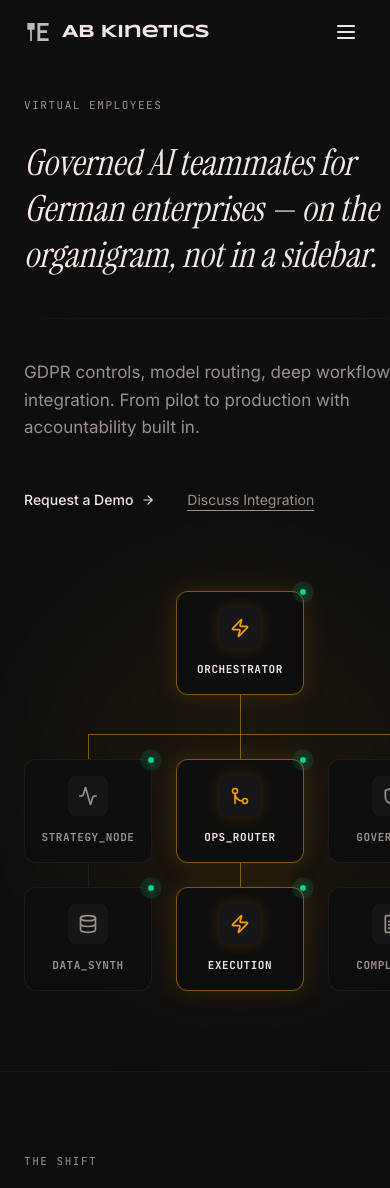
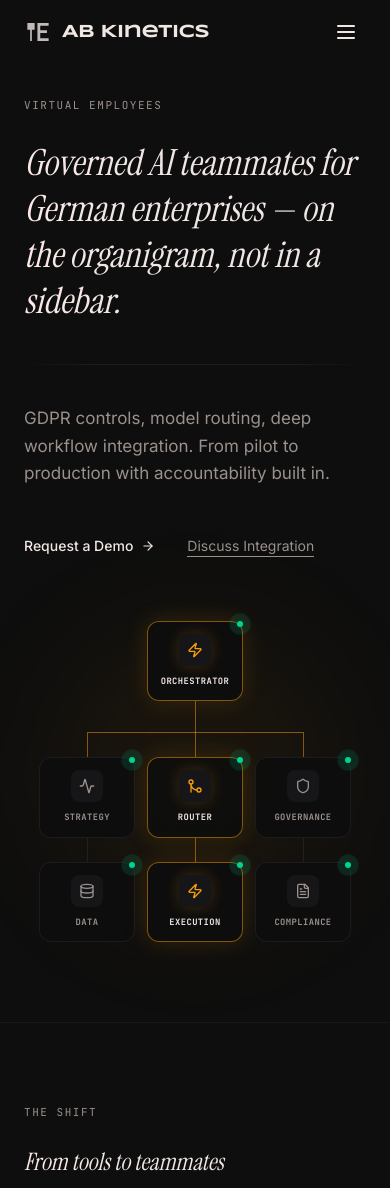
Before and after one commit to Abhi-manyu-k/ab-k-web, a Next.js app: page / in a window 390 px wide. Shown: the top 1188 px of the page. Built offline with nearby package versions, Linux system fonts and the light colour scheme.

Commit message:
fix: make org chart hero responsive on mobile

```diff
--- a/components/ui/HeroOrgChart.tsx
+++ b/components/ui/HeroOrgChart.tsx
@@ -21,29 +21,29 @@
     animate={{ opacity: 1, y: 0 }}
     transition={{ duration: 0.6, delay, ease: [0.16, 1, 0.3, 1] }}
     className={cn(
-      "relative flex w-32 flex-col items-center gap-3 rounded-xl border bg-onyx/90 p-4 backdrop-blur-md transition-colors",
+      "relative flex w-24 sm:w-32 flex-col items-center gap-2 sm:gap-3 rounded-xl border bg-onyx/90 p-3 sm:p-4 backdrop-blur-md transition-colors",
       glow
         ? "border-amber-action/50 shadow-[0_0_25px_rgba(245,158,11,0.15)]"
         : "border-slate-border/50",
     )}
   >
     {/* Active Status Dot */}
-    <div className="absolute -right-1.5 -top-1.5 flex h-3 w-3 items-center justify-center">
+    <div className="absolute -right-1 -top-1 sm:-right-1.5 sm:-top-1.5 flex h-3 w-3 items-center justify-center">
       <div className="absolute h-full w-full animate-ping rounded-full bg-emerald-400 opacity-60" />
       <div className="relative h-1.5 w-1.5 rounded-full bg-emerald-400" />
     </div>
 
     <div
       className={cn(
-        "flex h-10 w-10 items-center justify-center rounded-lg bg-slate-deep transition-colors",
+        "flex h-8 w-8 sm:h-10 sm:w-10 items-center justify-center rounded-lg bg-slate-deep transition-colors",
         glow ? "text-amber-action shadow-[0_0_15px_rgba(245,158,11,0.2)]" : "text-text-muted",
       )}
     >
-      <Icon className="h-5 w-5" />
+      <Icon className="h-4 w-4 sm:h-5 sm:w-5" />
     </div>
     <span
       className={cn(
-        "text-center font-mono text-[0.6875rem] font-semibold tracking-wider",
+        "text-center font-mono text-[0.55rem] sm:text-[0.6875rem] font-semibold tracking-wider",
         glow ? "text-warm-white" : "text-text-muted",
       )}
     >
@@ -59,22 +59,22 @@
     setMounted(true);
   }, []);
 
-  if (!mounted) return <div className="h-full w-full min-h-[400px]" />;
+  if (!mounted) return <div className="h-full w-full min-h-[300px] sm:min-h-[400px]" />;
 
   return (
     <div className="relative flex h-full w-full items-center justify-center lg:justify-end lg:pr-8">
 
       {/* Background ambient glow */}
-      <div className="absolute top-1/2 left-1/2 -translate-x-1/2 -translate-y-1/2 w-[400px] h-[400px] bg-amber-action/5 rounded-full blur-[80px] pointer-events-none" />
+      <div className="absolute top-1/2 left-1/2 -translate-x-1/2 -translate-y-1/2 w-[300px] h-[300px] sm:w-[400px] sm:h-[400px] bg-amber-action/5 rounded-full blur-[60px] sm:blur-[80px] pointer-events-none" />
 
-      <div className="relative flex flex-col items-center pt-8">
+      <div className="relative flex flex-col items-center pt-4 sm:pt-8">
         {/* ─── LEVEL 1 ─── */}
         <Node title="ORCHESTRATOR" icon={Zap} glow delay={0.1} />
 
         {/* Vertical line from L1 to L2 */}
         <motion.div
           initial={{ height: 0 }}
-          animate={{ height: 40 }}
+          animate={{ height: 32 }}
           transition={{ duration: 0.5, delay: 0.4, ease: "easeOut" }}
           className="relative w-px bg-amber-action/50"
         >
@@ -83,14 +83,12 @@
             initial={{ scaleX: 0 }}
             animate={{ scaleX: 1 }}
             transition={{ duration: 0.6, delay: 0.9, ease: "easeInOut" }}
-            className="absolute bottom-0 h-px bg-amber-action/50 origin-center"
-            style={{ left: "-152px", right: "-152px" }}
-            // 152px is exactly node width (128) + gap (24) to hit the centers of the outer branches
+            className="absolute bottom-0 h-px bg-amber-action/50 origin-center -left-[108px] -right-[108px] sm:-left-[152px] sm:-right-[152px]"
           />
         </motion.div>
 
         {/* ─── LEVEL 2 ─── */}
-        <div className="flex gap-6">
+        <div className="flex gap-3 sm:gap-6">
           {/* Branch 1 */}
           <div className="flex flex-col items-center">
             <motion.div
@@ -99,7 +97,7 @@
               transition={{ duration: 0.3, delay: 1.5 }}
               className="w-px bg-amber-action/50"
             />
-            <Node title="STRATEGY_NODE" icon={Activity} delay={1.8} />
+            <Node title="STRATEGY" icon={Activity} delay={1.8} />
 
             {/* Vertical line from L2 to L3 */}
             <motion.div
@@ -108,7 +106,7 @@
               transition={{ duration: 0.3, delay: 2.1 }}
               className="w-px bg-slate-border/60"
             />
-            <Node title="DATA_SYNTH" icon={Database} delay={2.4} />
+            <Node title="DATA" icon={Database} delay={2.4} />
           </div>
 
           {/* Branch 2 (Center) */}
@@ -119,7 +117,7 @@
               transition={{ duration: 0.3, delay: 1.5 }}
               className="w-px bg-amber-action/50"
             />
-            <Node title="OPS_ROUTER" icon={GitMerge} glow delay={1.8} />
+            <Node title="ROUTER" icon={GitMerge} glow delay={1.8} />
 
             {/* Vertical line from L2 to L3 */}
             <motion.div
```
